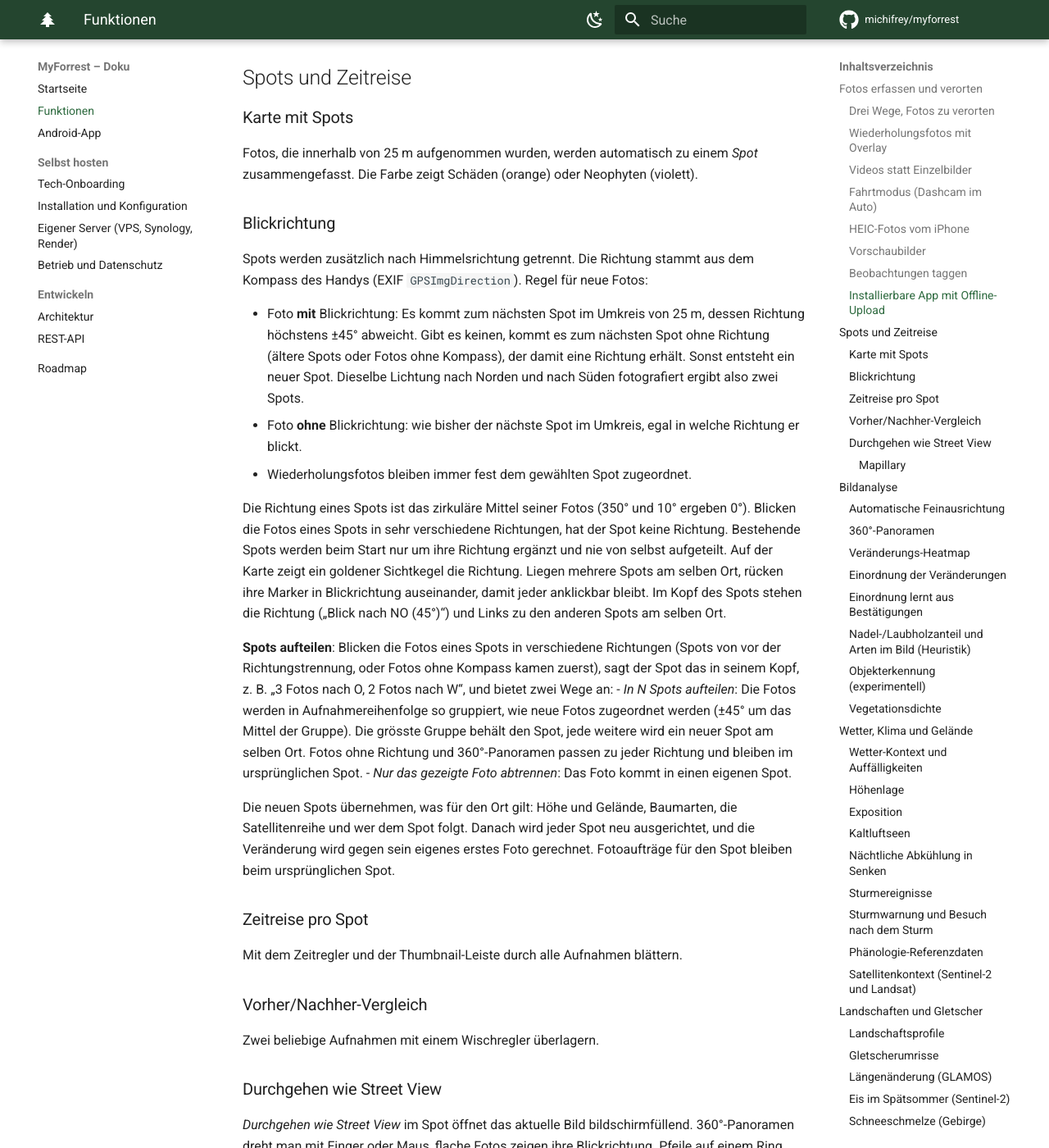
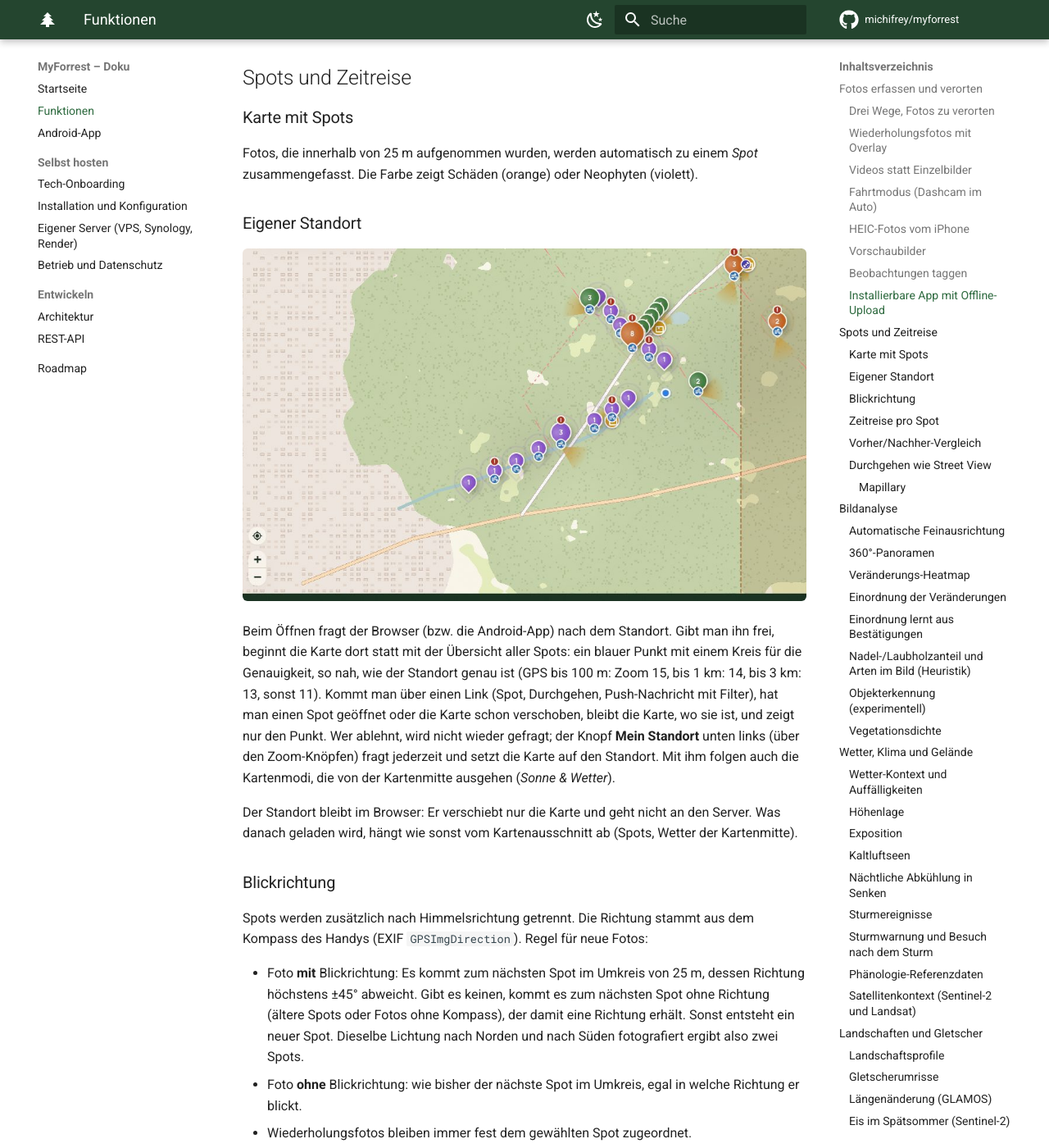
Before and after one commit to michifrey/myforrest, an MkDocs documentation site: the page built from docs/funktionen.md, in a window 1280 px wide and 1400 px high, scrolled down 6229 px. Shown: the whole window at 82% size. Built offline with MkDocs 1.6.1 and Material for MkDocs 9.7.7, drawn with Linux system fonts in a browser that asks for light colours; comment, search, counter and statistics services are not loaded.

Commit message:
Karte: beim Öffnen nach dem Standort fragen, Knopf «Mein Standort»
- Browser und Android-App fragen beim Öffnen nach dem Standort; die Karte
  beginnt dort (Zoom nach Genauigkeit), ausser bei Links, offenem Spot oder
  schon verschobener Karte; abgelehnt wird nicht wieder gefragt
- Knopf «Mein Standort» unten links, blauer Punkt mit Genauigkeitskreis
- Die Knöpfe unten auf der Karte liegen über der Baumlinie des Footers
  (vorher verdeckt, auch die Zoom-Knöpfe)
- Screenshot standort.jpg, map.jpg und Handy-Bilder neu, Doku

Co-Authored-By: Claude Opus 5.5 <noreply@anthropic.com>
Claude-Session: https://claude.ai/code/session_01LtnVZ8jrsPXwojParGtgHe

```diff
--- a/docs/funktionen.md
+++ b/docs/funktionen.md
@@ -182,6 +182,21 @@ gibt den Platz frei. Die App bittet den Browser, die Daten dauerhaft zu behalten
 
 Fotos, die innerhalb von 25 m aufgenommen wurden, werden automatisch zu
 einem *Spot* zusammengefasst. Die Farbe zeigt Schäden (orange) oder Neophyten (violett).
+
+### Eigener Standort
+
+![Karte am eigenen Standort mit blauem Punkt und dem Knopf «Mein Standort» unten links](screenshots/standort.jpg)
+
+Beim Öffnen fragt der Browser (bzw. die Android-App) nach dem Standort. Gibt man ihn frei, beginnt die Karte
+dort statt mit der Übersicht aller Spots: ein blauer Punkt mit einem Kreis für die Genauigkeit, so nah, wie der
+Standort genau ist (GPS bis 100 m: Zoom 15, bis 1 km: 14, bis 3 km: 13, sonst 11). Kommt man über einen Link
+(Spot, Durchgehen, Push-Nachricht mit Filter), hat man einen Spot geöffnet oder die Karte schon verschoben, bleibt
+die Karte, wo sie ist, und zeigt nur den Punkt. Wer ablehnt, wird nicht wieder gefragt; der Knopf **Mein
+Standort** unten links (über den Zoom-Knöpfen) fragt jederzeit und setzt die Karte auf den Standort. Mit ihm
+folgen auch die Kartenmodi, die von der Kartenmitte ausgehen (*Sonne & Wetter*).
+
+Der Standort bleibt im Browser: Er verschiebt nur die Karte und geht nicht an den Server. Was danach geladen
+wird, hängt wie sonst vom Kartenausschnitt ab (Spots, Wetter der Kartenmitte).
 
 ### Blickrichtung
 
```
Also changed, not shown: README.md (+6 -0 lines), docs/android.md (+2 -1 lines), docs/betrieb.md (+3 -0 lines), docs/roadmap.md (+1 -0 lines), public/style.css (+9 -0 lines), docs/screenshots/map.jpg, docs/screenshots/mobile-camera-edges.jpg, docs/screenshots/mobile-camera.jpg, docs/screenshots/mobile-spot.jpg, docs/screenshots/standort.jpg (added), 2 other files.
